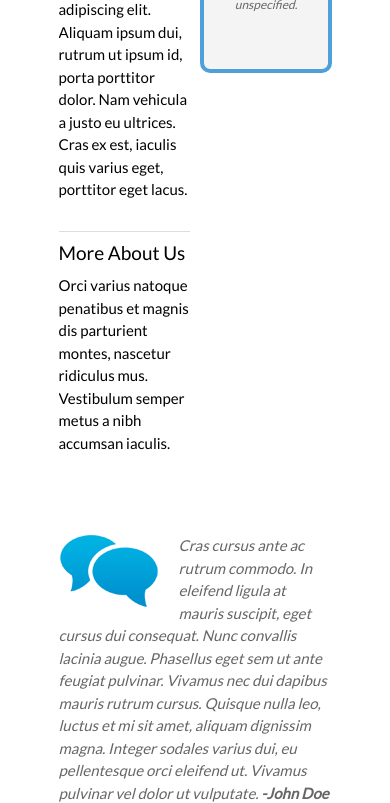
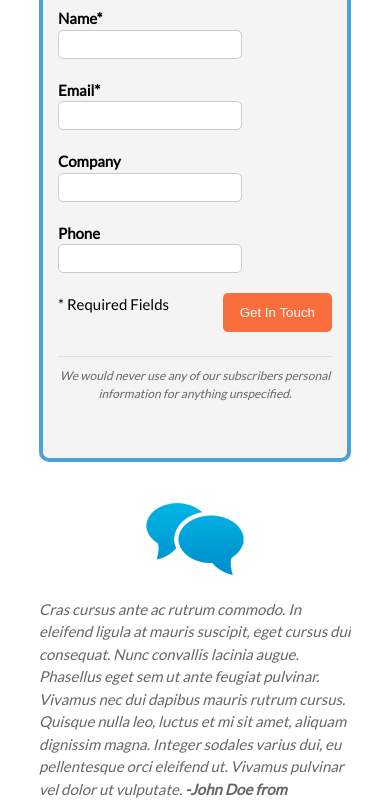
Before and after one commit to chivalry/eduonix_css3_html, a plain HTML site: page index.html in a window 390 px wide. Shown: the part 1197-2000 px from the top of the page. Drawn offline with Linux system fonts and the light colour scheme.

Commit message:
Update style.css

```diff
--- a/css/style.css
+++ b/css/style.css
@@ -162,3 +162,43 @@ footer#main-footer {
     border-top: #ccc solid 1px;
     color: #aaa;
 }
+
+@media(max-width: 960px) {
+    #container {
+        width: 80%;
+    }
+
+    h1 {
+        font-size: 33px;
+    }
+
+    #sub-1, #sub-2 {
+        float: none;
+        width: 100%;
+    }
+
+    .points li {
+        background: #eee;
+        padding: 8px;
+        border-radius: 10px;
+        -webkit-border-radius: 10px;
+        -moz-border-radius: 10px;
+    }
+
+    .points img {
+        margin-top: 7px;
+    }
+
+    #testimonial img {
+        float: none;
+        margin: auto;
+        display: block;
+        margin-bottom: 20px;
+    }
+}
+
+@media(max-width: 568px) {
+    h1 {
+        font-size: 22px;
+    }
+}
```
